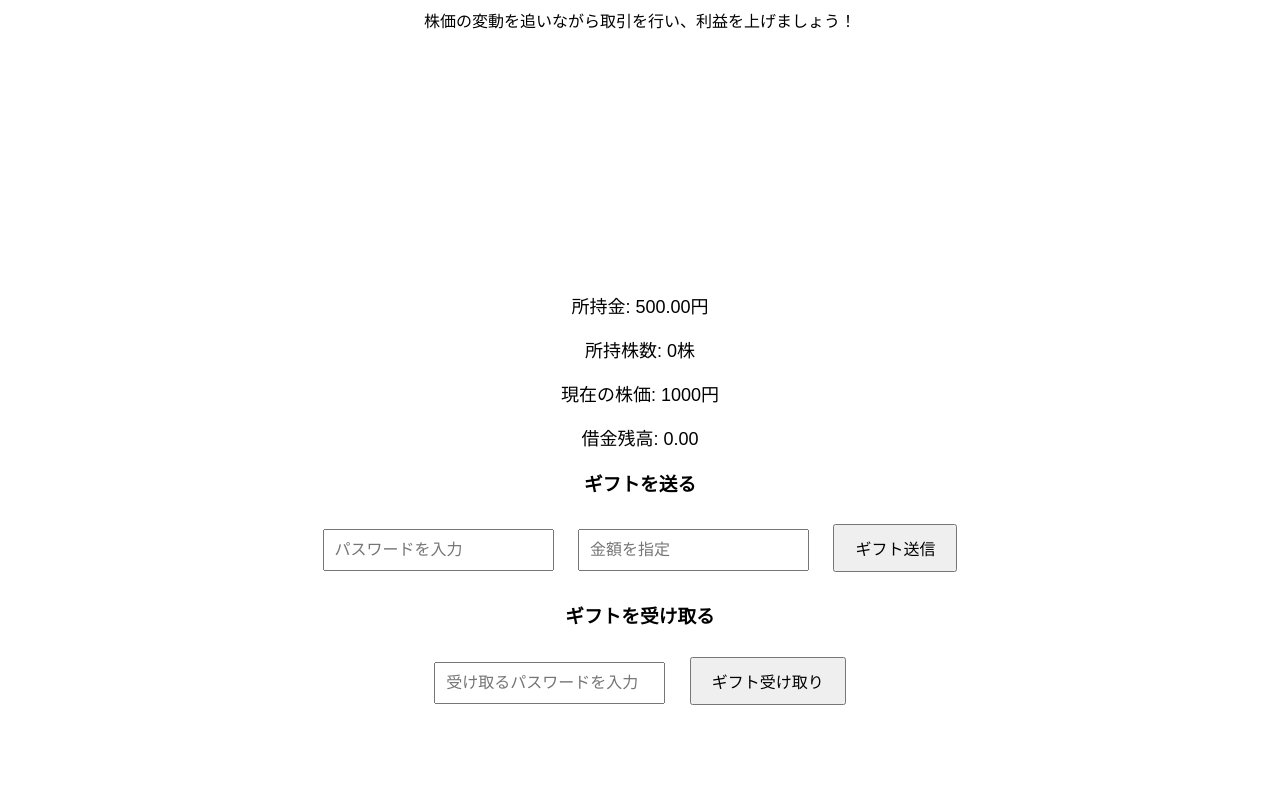
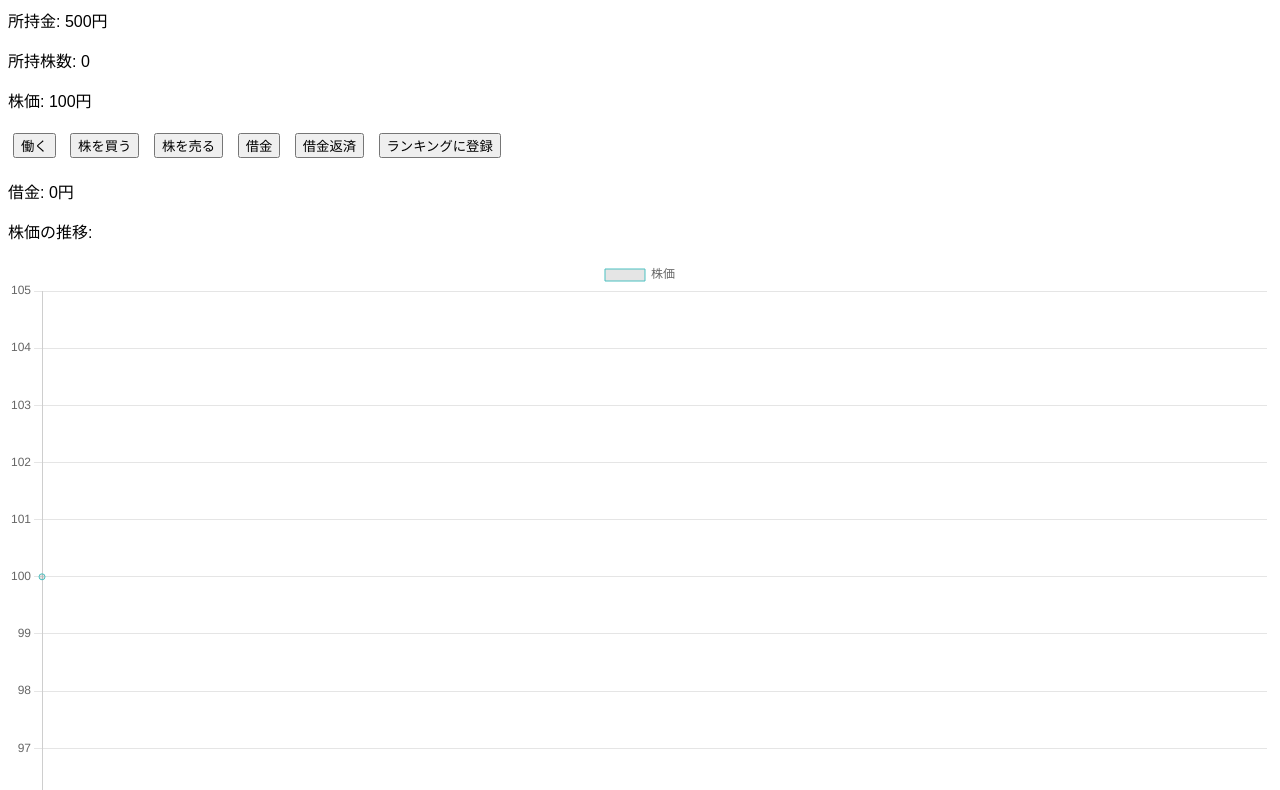
Before and after one commit to Wataamee777/tradegame, a plain HTML site: page index.html in a window 1280 px wide. Shown: the part 81-871 px from the top of the page. Before the commit the page ends 804 px from the top, so only its background shows below. Drawn offline with nearby package versions, Linux system fonts and the light colour scheme.

Commit message:
Update index.html

```diff
--- a/index.html
+++ b/index.html
@@ -4,145 +4,184 @@
   <meta charset="UTF-8">
   <meta name="viewport" content="width=device-width, initial-scale=1.0">
   <title>株ゲーム</title>
-  <link rel="icon" href="favicon.ico" type="image/x-icon">
-  <script src="https://cdn.jsdelivr.net/npm/chart.js"></script>
   <style>
-    body {
-      font-family: Arial, sans-serif;
-      text-align: center;
-      margin-top: 20px;
-    }
-    .info {
-      margin-top: 20px;
-      font-size: 18px;
-    }
-    canvas {
-      margin-top: 20px;
-    }
-    button {
-      padding: 10px 20px;
-      font-size: 16px;
-      margin: 10px;
-    }
-    #message {
-      color: red;
-      font-size: 16px;
-      margin-top: 10px;
-    }
-    #popup, #giftPopup {
-      display: none;
-      position: fixed;
-      top: 50%;
-      left: 50%;
-      transform: translate(-50%, -50%);
-      background-color: rgba(0, 0, 0, 0.8);
-      color: white;
-      padding: 20px;
-      border-radius: 10px;
-      font-size: 20px;
-      text-align: center;
-    }
-    input {
-      padding: 10px;
-      font-size: 16px;
-      margin: 10px;
-    }
+    body { font-family: Arial, sans-serif; }
+    button { margin: 5px; }
   </style>
 </head>
 <body>
   <h1>株ゲーム</h1>
-  <p>株価の変動を追いながら取引を行い、利益を上げましょう！</p>
-
-  <!-- 株価のグラフ -->
+  <p>所持金: <span id="money">500</span>円</p>
+  <p>所持株数: <span id="stocks">0</span></p>
+  <p>株価: <span id="stockPrice">0</span>円</p>
+  <button id="work">働く</button>
+  <button id="buyStock">株を買う</button>
+  <button id="sellStock">株を売る</button>
+  <button id="borrow">借金</button>
+  <button id="repayLoan">借金返済</button>
+  <button id="saveRank">ランキングに登録</button>
+  <p>借金: <span id="loan">0</span>円</p>
+  <p>株価の推移:</p>
   <canvas id="stockChart" width="400" height="200"></canvas>
 
-  <!-- ゲーム情報 -->
-  <div class="info">
-    <p>所持金: <span id="money">500</span>円</p>
-    <p>所持株数: <span id="stocksOwned">0</span>株</p>
-    <p>現在の株価: <span id="currentStockPrice">1000</span>円</p>
-    <p>借金残高: <span id="debt">0</span></p>
-  </div>
+  <script src="https://cdn.jsdelivr.net/npm/chart.js"></script>
+  <script>
+    let money = 500;
+    let stocks = 0;
+    let loan = 0;
+    let stockPrice = 100;
+    let stockHistory = [stockPrice];
+    let workCooldown = 0; // 仕事のクールダウンタイマー
+    let stockCooldown = 0; // 株売買のクールダウン
 
-  <!-- ギフト送信フォーム -->
-  <div>
-    <h3>ギフトを送る</h3>
-    <input type="text" id="giftPassword" placeholder="パスワードを入力">
-    <input type="number" id="giftAmount" placeholder="金額を指定" min="1">
-    <button onclick="sendGift()">ギフト送信</button>
-  </div>
-
-  <!-- ギフト受け取りフォーム -->
-  <div>
-    <h3>ギフトを受け取る</h3>
-    <input type="text" id="receiveGiftPassword" placeholder="受け取るパスワードを入力">
-    <button onclick="receiveGift()">ギフト受け取り</button>
-  </div>
-
-  <!-- 株価グラフ用のスクリプト -->
-  <script>
-    // ゲーム状態
-    let stockPrice = 1000;
-    let stockHistory = [stockPrice];
-    let timeHistory = [new Date().toLocaleTimeString()];
-    let money = 500;
-    let stocksOwned = 0;
-    let debt = 0;
-    let totalLoanDebt = 0;
-    let giftPassword = '1234abcd'; // ギフト送信のパスワード
-    const stockRate = 0.1; // 株売買手数料
-    const COOLDOWN_TIME = 10000; // 10秒のクールダウン
-
-    // クッキーにゲーム状態を保存
-    function saveGameState() {
-      document.cookie = `money=${money};path=/;max-age=31536000`;
-      document.cookie = `stocksOwned=${stocksOwned};path=/;max-age=31536000`;
-      document.cookie = `debt=${debt};path=/;max-age=31536000`;
-      document.cookie = `stockPrice=${stockPrice};path=/;max-age=31536000`;
-      document.cookie = `totalLoanDebt=${totalLoanDebt};path=/;max-age=31536000`;
+    // UIを更新
+    function updateInfo() {
+      document.getElementById('money').textContent = money;
+      document.getElementById('stocks').textContent = stocks;
+      document.getElementById('loan').textContent = loan;
+      document.getElementById('stockPrice').textContent = stockPrice;
+      updateStockChart();
     }
 
-    // クッキーからゲーム状態を読み込む
-    function loadGameState() {
-      const cookies = document.cookie.split(';');
-      cookies.forEach(cookie => {
-        const [key, value] = cookie.trim().split('=');
-        if (key === 'money') money = parseFloat(value);
-        if (key === 'stocksOwned') stocksOwned = parseInt(value);
-        if (key === 'debt') debt = parseFloat(value);
-        if (key === 'stockPrice') stockPrice = parseFloat(value);
-        if (key === 'totalLoanDebt') totalLoanDebt = parseFloat(value);
+    // 株価の推移グラフを更新
+    function updateStockChart() {
+      const ctx = document.getElementById('stockChart').getContext('2d');
+      const chart = new Chart(ctx, {
+        type: 'line',
+        data: {
+          labels: Array.from({ length: stockHistory.length }, (_, i) => i),
+          datasets: [{
+            label: '株価',
+            data: stockHistory,
+            borderColor: 'rgba(75, 192, 192, 1)',
+            borderWidth: 1,
+            fill: false,
+          }]
+        },
       });
     }
 
-    // ゲームの初期状態を読み込む
-    window.onload = function() {
-      loadGameState();
-      updateDisplay();
+    // 仕事ボタンでお金を増やす
+    document.getElementById('work').addEventListener('click', () => {
+      if (workCooldown > 0) {
+        alert(`仕事はクールダウン中です。${workCooldown}秒後に再度実行できます。`);
+        return;
+      }
+      workCooldown = 10; // 10秒のクールダウン
+      let earned = Math.floor(Math.random() * 1000);
+      money += earned;
+      updateInfo();
+    });
+
+    // 株を買う
+    document.getElementById('buyStock').addEventListener('click', () => {
+      if (money < stockPrice) {
+        alert("お金が足りません！");
+        return;
+      }
+      if (stockCooldown > 0) {
+        alert(`株売買はクールダウン中です。${stockCooldown}秒後に再度実行できます。`);
+        return;
+      }
+      money -= stockPrice;
+      stocks++;
+      stockCooldown = 10; // 10秒のクールダウン
+      updateInfo();
+    });
+
+    // 株を売る
+    document.getElementById('sellStock').addEventListener('click', () => {
+      if (stocks <= 0) {
+        alert("株を持っていません！");
+        return;
+      }
+      if (stockCooldown > 0) {
+        alert(`株売買はクールダウン中です。${stockCooldown}秒後に再度実行できます。`);
+        return;
+      }
+      money += stockPrice;
+      stocks--;
+      stockCooldown = 10; // 10秒のクールダウン
+      updateInfo();
+    });
+
+    // 借金をする
+    document.getElementById('borrow').addEventListener('click', () => {
+      if (loan > 0) {
+        alert("すでに借金があります！");
+        return;
+      }
+      loan = 1000;
+      money += loan;
+      updateInfo();
+    });
+
+    // 借金返済
+    document.getElementById('repayLoan').addEventListener('click', () => {
+      if (loan <= 0) {
+        alert("借金がありません！");
+        return;
+      }
+      if (money < loan) {
+        alert("お金が足りません！");
+        return;
+      }
+      money -= loan;
+      loan = 0;
+      updateInfo();
+    });
+
+    // ランキングに登録
+    document.getElementById('saveRank').addEventListener('click', () => {
+      const playerName = prompt("あなたの名前を入力してください");
+      if (playerName) {
+        saveRanking(playerName, money, stocks);
+      }
+    });
+
+    // ランキングをクッキーに保存
+    function saveRanking(name, money, stocks) {
+      let rankings = JSON.parse(getCookie("rankings") || "[]");
+
+      rankings.push({ name, money, stocks });
+      rankings.sort((a, b) => b.money - a.money); // 所持金順にソート
+      rankings = rankings.slice(0, 10); // 上位10人まで
+
+      setCookie("rankings", JSON.stringify(rankings), 30); // 30日間保存
+      alert("ランキングに登録されました!");
     }
 
-    // 株価を更新
-    function updateStockPrice() {
-      stockPrice += (Math.random() - 0.5) * 100; // 株価ランダム変動
-      if (stockPrice < 0) stockPrice = 0;
-      stockHistory.push(stockPrice);
-      timeHistory.push(new Date().toLocaleTimeString());
-      stockChart.update();
-      document.getElementById('currentStockPrice').textContent = stockPrice.toFixed(2);
-      saveGameState();
+    // クッキーに設定
+    function setCookie(name, value, days) {
+      const expires = new Date();
+      expires.setTime(expires.getTime() + (days * 24 * 60 * 60 * 1000));
+      document.cookie = `${name}=${value};expires=${expires.toUTCString()};path=/`;
     }
 
-    setInterval(updateStockPrice, 1000 * 60); // 1分ごとに株価を更新
-
-    // ゲーム状態の表示
-    function updateDisplay() {
-      document.getElementById('money').textContent = money.toFixed(2);
-      document.getElementById('stocksOwned').textContent = stocksOwned;
-      document.getElementById('debt').textContent = debt.toFixed(2);
+    // クッキーから取得
+    function getCookie(name) {
+      const match = document.cookie.match(new RegExp(`(^| )${name}=([^;]+)`));
+      return match ? match[2] : null;
     }
 
-    // ゲーム進行中に状態を保存
-    setInterval(saveGameState, 5000); // 5秒ごとに状態を保存
+    // 株価の更新
+    function updateStockPrice() {
+      stockPrice = Math.floor(Math.random() * 500) + 50;
+      stockHistory.push(stockPrice);
+      if (stockHistory.length > 20) stockHistory.shift(); // 古いデータを削除
+      updateInfo();
+    }
+
+    // 一定間隔で株価更新
+    setInterval(updateStockPrice, 60000); // 1分ごとに株価更新
+
+    // 一定間隔でクールダウン更新
+    setInterval(() => {
+      if (workCooldown > 0) workCooldown--;
+      if (stockCooldown > 0) stockCooldown--;
+    }, 1000);
+
+    updateInfo();
   </script>
 </body>
 </html>
```
